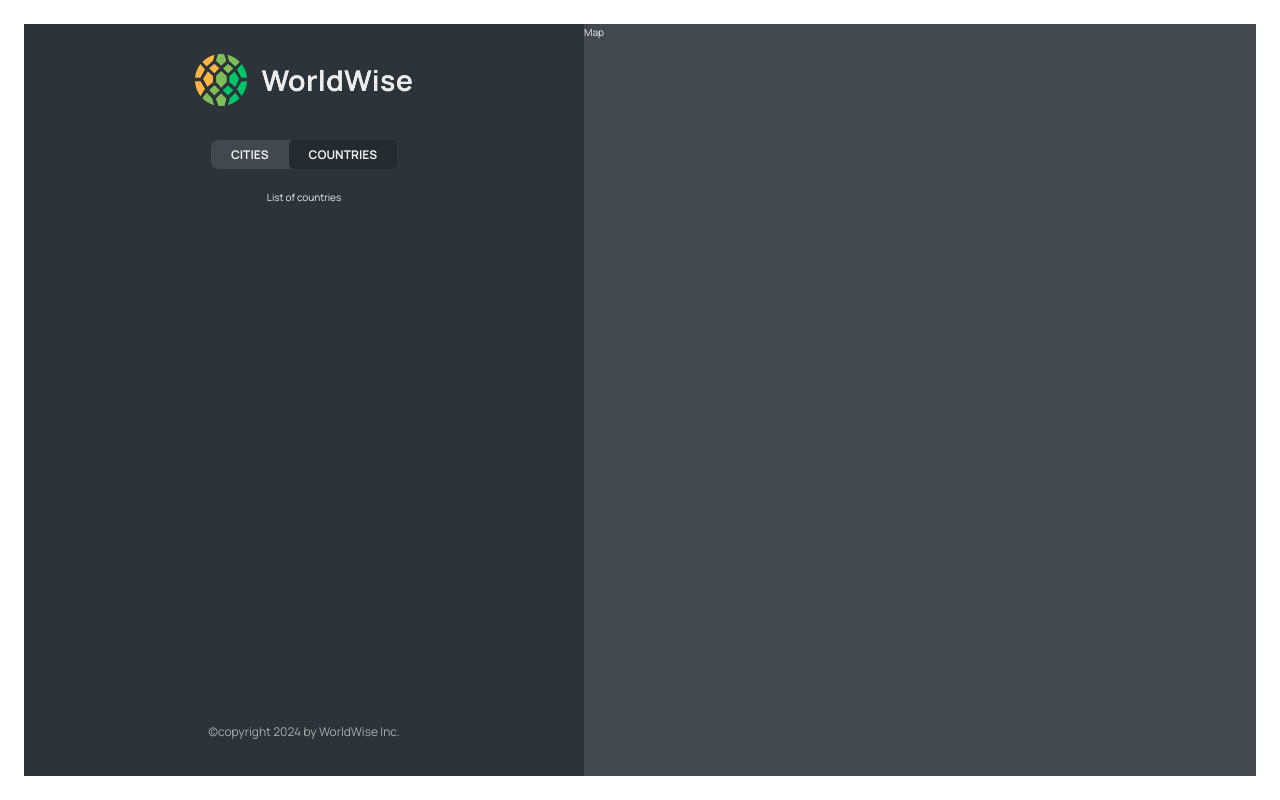
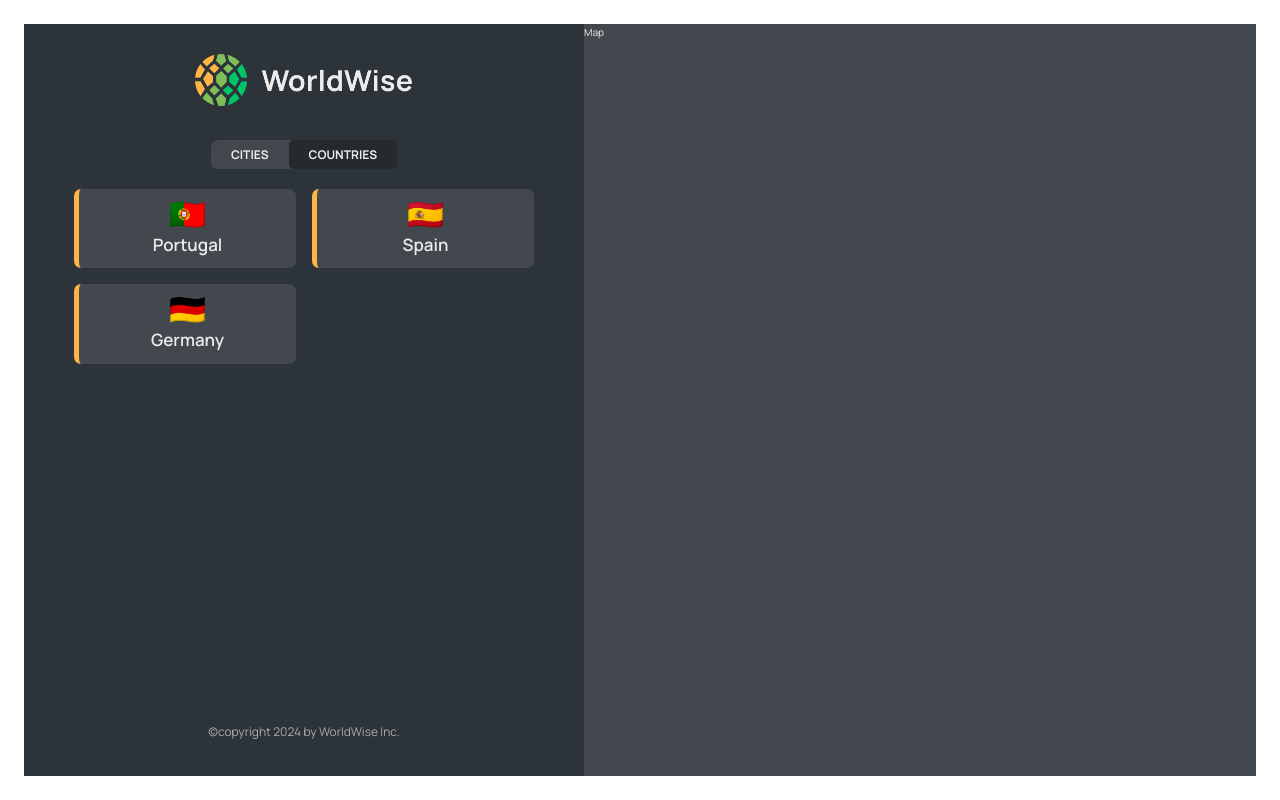
Before and after one commit to dareyOG/WorldWise, a React (Vite) app: page /app/countries in a window 1280 px wide. Built offline with nearby package versions, Linux system fonts and the light colour scheme; data requests are answered from the project's data file.

Commit message:
render unique countries

```diff
--- a/src/App.jsx
+++ b/src/App.jsx
@@ -1,4 +1,6 @@
+import { useEffect, useState } from 'react';
 import { BrowserRouter, Route, Routes } from 'react-router-dom';
+
 import Homepage from './pages/Homepage';
 import Pricing from './pages/Pricing';
 import Product from './pages/Product';
@@ -6,7 +8,7 @@
 import AppLayout from './pages/AppLayout';
 import PageNotFound from './pages/PageNotFound';
 import CityList from './components/CityList';
-import { useEffect, useState } from 'react';
+import CountryList from './components/CountryList';
 
 const BASE_URL = 'http://localhost:8000';
 
@@ -46,7 +48,10 @@
             path="cities"
             element={<CityList cities={cities} isLoading={isLoading} />}
           />
-          <Route path="countries" element={<p>List of countries</p>} />
+          <Route
+            path="countries"
+            element={<CountryList cities={cities} isLoading={isLoading} />}
+          />
           <Route path="form" element={<p>Form</p>} />
         </Route>
         <Route path="*" element={<PageNotFound />} />
--- a/src/components/AppNav.jsx
+++ b/src/components/AppNav.jsx
@@ -1,5 +1,6 @@
 import { NavLink } from 'react-router-dom';
 import styles from './AppNav.module.css';
+
 function AppNav() {
   return (
     <nav className={styles.nav}>
--- a/src/components/CityItem.jsx
+++ b/src/components/CityItem.jsx
@@ -9,7 +9,7 @@
   }).format(new Date(date));
 
 function CityItem({ city }) {
-  console.log(city);
+  //   console.log(city);
   const { cityName, emoji, date } = city;
   return (
     <li className={styles.cityItem}>
--- /dev/null
+++ b/src/components/CountryList.jsx
@@ -0,0 +1,32 @@
+import styles from './CountryList.module.css';
+import CountryItem from './CountryItem';
+import Spinner from './Spinner';
+import Message from './Message';
+
+function CountryList({ cities, isLoading }) {
+  if (isLoading) return <Spinner />;
+  if (!cities.length)
+    return (
+      <Message message="Add your first city by clicking on a city on the map" />
+    );
+
+  const countries = cities.reduce((arr, city) => {
+    if (arr.map(arrItem => arrItem.country).includes(city.country)) {
+      return arr;
+    } else {
+      return [...arr, { country: city.country, emoji: city.emoji }];
+    }
+  }, []);
+
+  //   console.log(countries);
+
+  return (
+    <ul className={styles.countryList}>
+      {countries.map((country, i) => (
+        <CountryItem country={country} key={i} />
+      ))}
+    </ul>
+  );
+}
+
+export default CountryList;
--- a/src/components/Sidebar.jsx
+++ b/src/components/Sidebar.jsx
@@ -8,6 +8,7 @@
   return (
     <div className={styles.sidebar}>
       <Logo />
+
       <AppNav />
 
       <Outlet />
```
